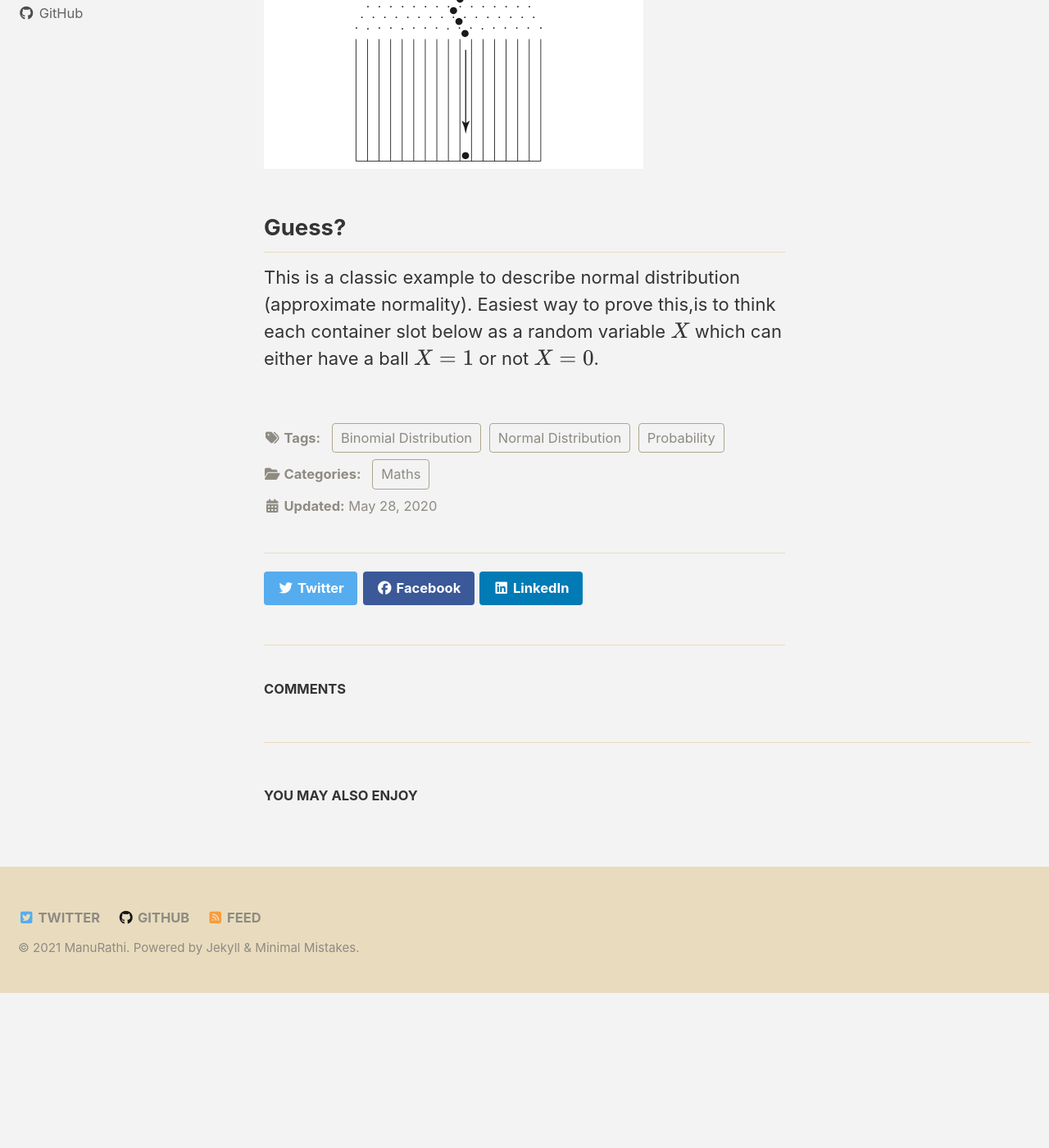
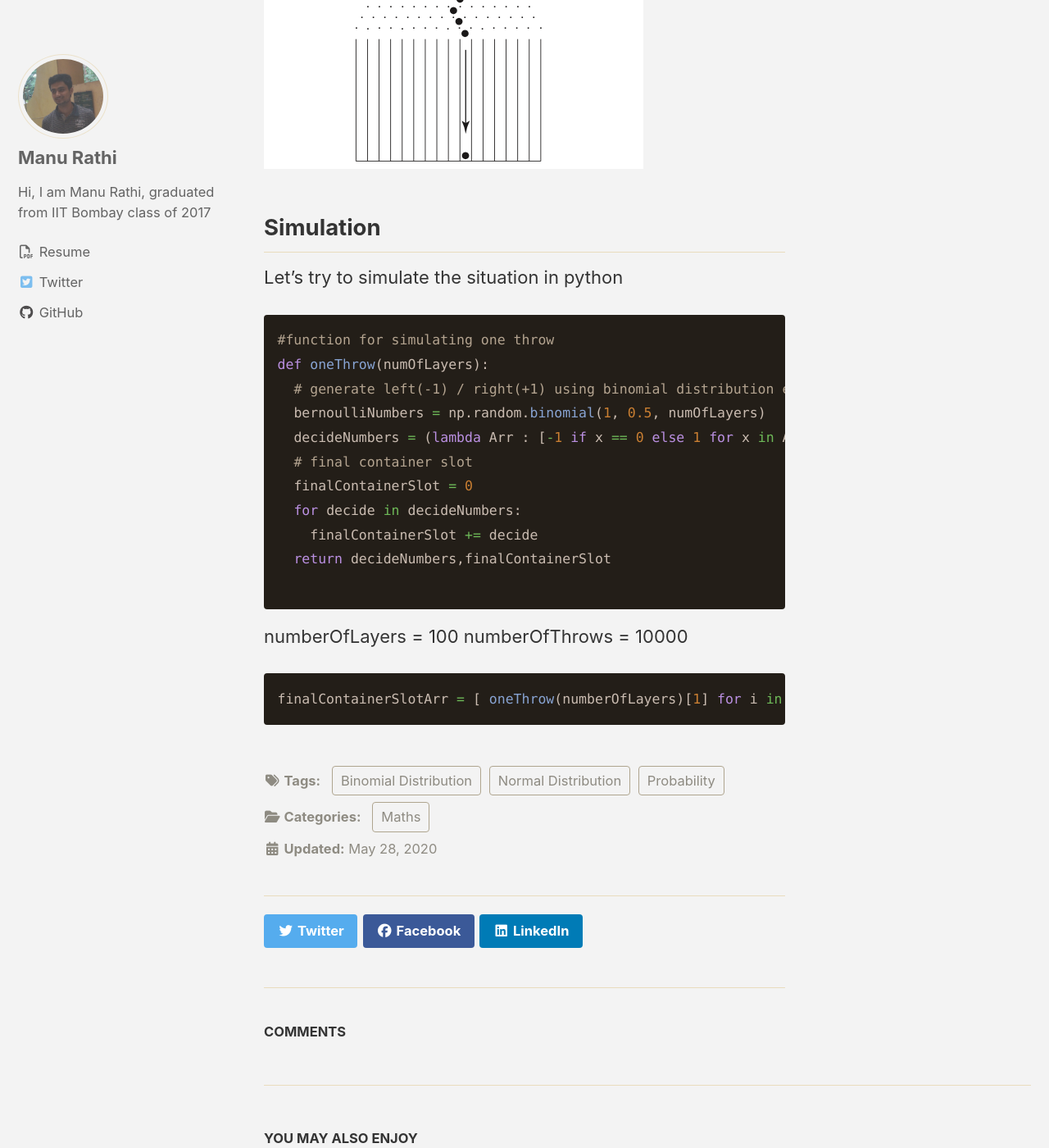
Before and after one commit to manurathi1/manurathi1.github.io, a Jekyll site: the page built from _posts/2020/May/2020-05-28-PinballMaze-NormalDistribution.md, in a window 1280 px wide and 1400 px high, scrolled down 767 px. Shown: the whole window at 82% size. Built offline with Jekyll 4.4.1, drawn with Linux system fonts in a browser that asks for light colours; cached includes are drawn as plain includes; nearby versions of some CDN libraries; formulas are drawn with MathJax 3; comment, search, counter and statistics services are not loaded; before the commit the page ends 1979 px from its top, so only the background shows below that; some of the changed text lies outside the part shown.

Commit message:
pinball maze code updation

````diff
--- a/_posts/2020/May/2020-05-28-PinballMaze-NormalDistribution.md
+++ b/_posts/2020/May/2020-05-28-PinballMaze-NormalDistribution.md
@@ -10,15 +10,35 @@
 # comments: true
 
 ---
-[![Open In Colab](https://colab.research.google.com/assets/colab-badge.svg)](https://colab.research.google.com/github/googlecolab/colabtools/blob/master/notebooks/colab-github-demo.ipynb)
+<!-- [![Open In Colab](https://colab.research.google.com/assets/colab-badge.svg)](https://colab.research.google.com/github/googlecolab/colabtools/blob/master/notebooks/colab-github-demo.ipynb) -->
 
 ## Problem Statement
 Imagine Pinball and a maze like this, Now one has to put the balls in the maze for a number of times let's say this "N". there are few assumption: 1. No ball will be out of the container placed below 2. At each pin (dot in the figure) ball has only two options : either (left/right).
 we have to guess if we do this for a large number of times
-$$ N\rightarrow\infty $$
+$$ N\rightarrow\infty $$ what will be distriution of the balls ( frequency of balls in each container)
 
 ![no-alignment]({{ site.url }}{{ site.baseurl }}/assets/images/pinball.png)
 
 
-## Guess?
-This is a classic example to describe normal distribution (approximate normality). Easiest way to prove this,is to think each container slot below as a random variable $$ X $$ which can either have a ball $$ X = 1 $$ or not $$ X = 0 $$.
+## Simulation
+Let's try to simulate the situation in python
+
+```python
+#function for simulating one throw
+def oneThrow(numOfLayers):
+  # generate left(-1) / right(+1) using binomial distribution equal probability
+  bernoulliNumbers = np.random.binomial(1, 0.5, numOfLayers)
+  decideNumbers = (lambda Arr : [-1 if x == 0 else 1 for x in Arr])(bernoulliNumbers)
+  # final container slot
+  finalContainerSlot = 0
+  for decide in decideNumbers:
+    finalContainerSlot += decide
+  return decideNumbers,finalContainerSlot
+
+```
+numberOfLayers = 100
+numberOfThrows = 10000
+
+```python
+finalContainerSlotArr = [ oneThrow(numberOfLayers)[1] for i in range(numberOfThrows)]
+```
````
